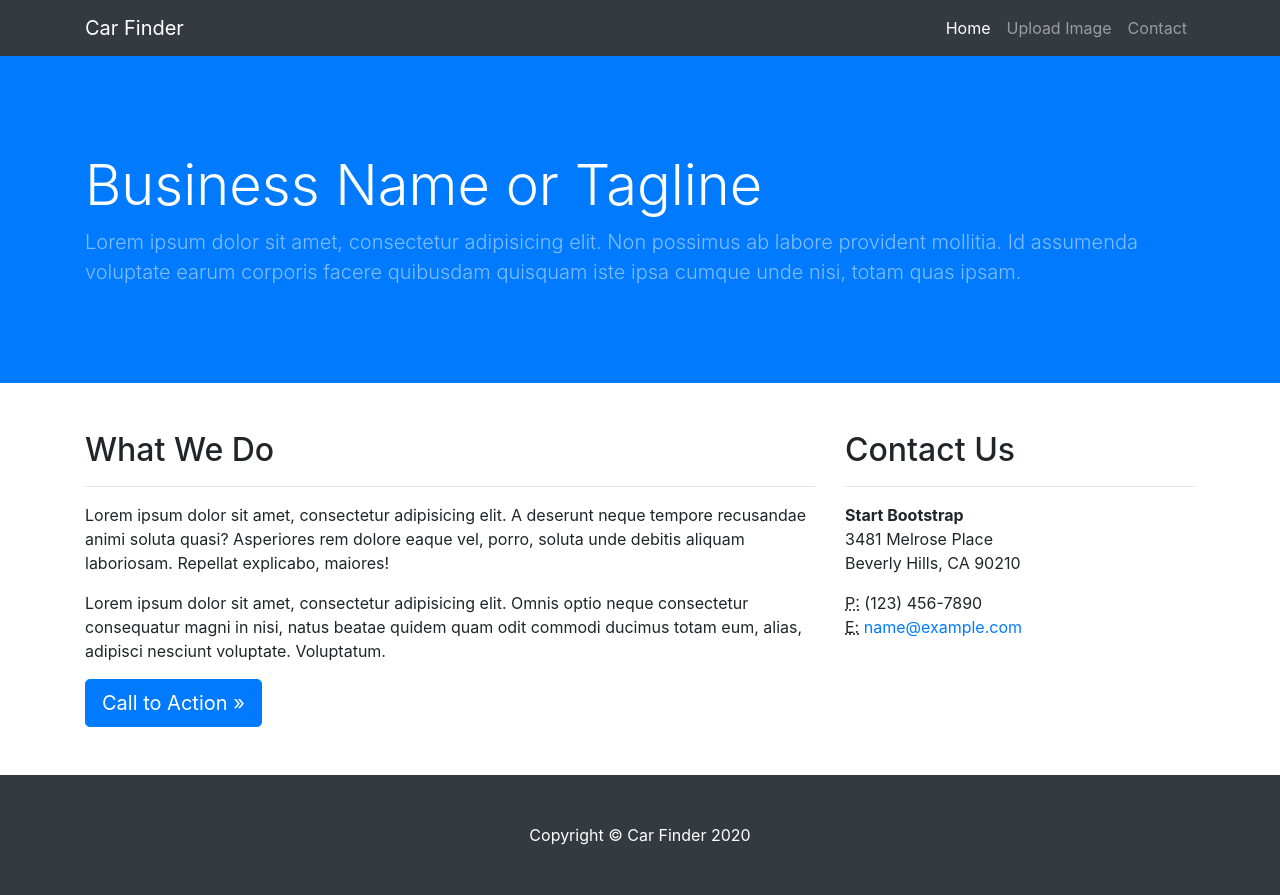
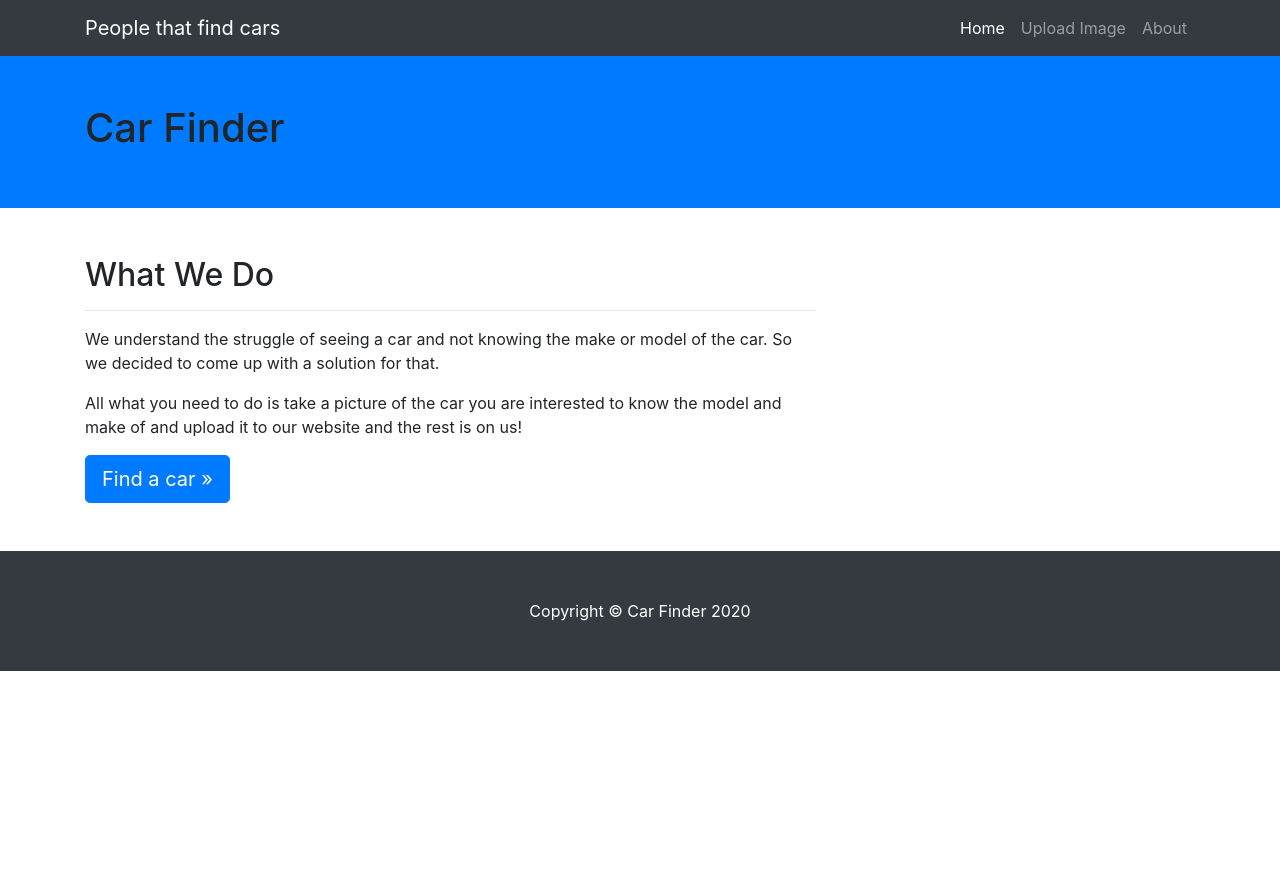
Before and after one commit to GaboxFH/cis4930-carfinder, a Django app: template finder/templates/index.html in a window 1280 px wide. After the commit the page ends 671 px from the top, so only its background shows below. Run offline with Django 3.2, Linux system fonts and the light colour scheme; the template is opened without the code that fills it, so the values that code supplies are empty; some libraries are stand-ins or nearby versions.

Commit message:
updated the UI

```diff
--- /dev/null
+++ b/finder/static/css/style.css
@@ -0,0 +1,16 @@
+.header_upload{
+    color: black;
+    text-align: center;
+    /* position: relative;
+    right: 50px; */
+}
+
+.image{
+    display: flex;
+    max-height: 160px;
+}
+
+.img_div{
+    width: 60%;
+    height: 200px;
+}
--- a/finder/templates/index.html
+++ b/finder/templates/index.html
@@ -1,3 +1,4 @@
+{% load static %}
 <!DOCTYPE html>
 <html lang="en">
 
@@ -12,7 +13,8 @@
 
   <!-- Bootstrap core CSS -->
   <link href="/static/vendor/bootstrap/css/bootstrap.min.css" rel="stylesheet">
-
+  <!-- <link rel="stylesheet" type="text/css" href="{% static 'css/style.css' %} "> -->
+  <link rel="stylesheet" href="{% static 'css/style.css' %}">
   <!-- Custom styles for this template -->
   <link href="/static/css/business-frontpage.css" rel="stylesheet">
 
@@ -23,7 +25,7 @@
   <!-- Navigation -->
   <nav class="navbar navbar-expand-lg navbar-dark bg-dark fixed-top">
     <div class="container">
-      <a class="navbar-brand" href="#">Car Finder</a>
+      <a class="navbar-brand" href="#">People that find cars</a>
       <button class="navbar-toggler" type="button" data-toggle="collapse" data-target="#navbarResponsive" aria-controls="navbarResponsive" aria-expanded="false" aria-label="Toggle navigation">
         <span class="navbar-toggler-icon"></span>
       </button>
@@ -38,7 +40,7 @@
             <a class="nav-link" href="/upload">Upload Image</a>
           </li>
           <li class="nav-item">
-            <a class="nav-link" href="#">Contact</a>
+            <a class="nav-link" href="#">About</a>
           </li>
         </ul>
       </div>
@@ -50,8 +52,7 @@
     <div class="container h-100">
       <div class="row h-100 align-items-center">
         <div class="col-lg-12">
-          <h1 class="display-4 text-white mt-5 mb-2">Business Name or Tagline</h1>
-          <p class="lead mb-5 text-white-50">Lorem ipsum dolor sit amet, consectetur adipisicing elit. Non possimus ab labore provident mollitia. Id assumenda voluptate earum corporis facere quibusdam quisquam iste ipsa cumque unde nisi, totam quas ipsam.</p>
+          <h1 class="temp">Car Finder</h1>
         </div>
       </div>
     </div>
@@ -64,30 +65,11 @@
       <div class="col-md-8 mb-5">
         <h2>What We Do</h2>
         <hr>
-        <p>Lorem ipsum dolor sit amet, consectetur adipisicing elit. A deserunt neque tempore recusandae animi soluta quasi? Asperiores rem dolore eaque vel, porro, soluta unde debitis aliquam laboriosam. Repellat explicabo, maiores!</p>
-        <p>Lorem ipsum dolor sit amet, consectetur adipisicing elit. Omnis optio neque consectetur consequatur magni in nisi, natus beatae quidem quam odit commodi ducimus totam eum, alias, adipisci nesciunt voluptate. Voluptatum.</p>
-        <a class="btn btn-primary btn-lg" href="#">Call to Action &raquo;</a>
-      </div>
-      <div class="col-md-4 mb-5">
-        <h2>Contact Us</h2>
-        <hr>
-        <address>
-          <strong>Start Bootstrap</strong>
-          <br>3481 Melrose Place
-          <br>Beverly Hills, CA 90210
-          <br>
-        </address>
-        <address>
-          <abbr title="Phone">P:</abbr>
-          (123) 456-7890
-          <br>
-          <abbr title="Email">E:</abbr>
-          <a href="mailto:#">name@example.com</a>
-        </address>
+        <p>We understand the struggle of seeing a car and not knowing the make or model of the car. So we decided to come up with a solution for that.</p>
+        <p>All what you need to do is take a picture of the car you are interested to know the model and make of and upload it to our website and the rest is on us!</p>
+        <a class="btn btn-primary btn-lg" href="/upload">Find a car &raquo;</a>
       </div>
     </div>
-    <!-- /.row -->
-
   </div>
   <!-- /.container -->
 
```
Also changed, not shown: carfinder/settings.py (+6 -1 lines), finder/templates/result.html (added, +14 -0 lines), finder/templates/upload.html (+13 -11 lines), finder/views.py (+5 -2 lines), finder/static/css/business-frontpage.css (line endings or trailing spaces).
